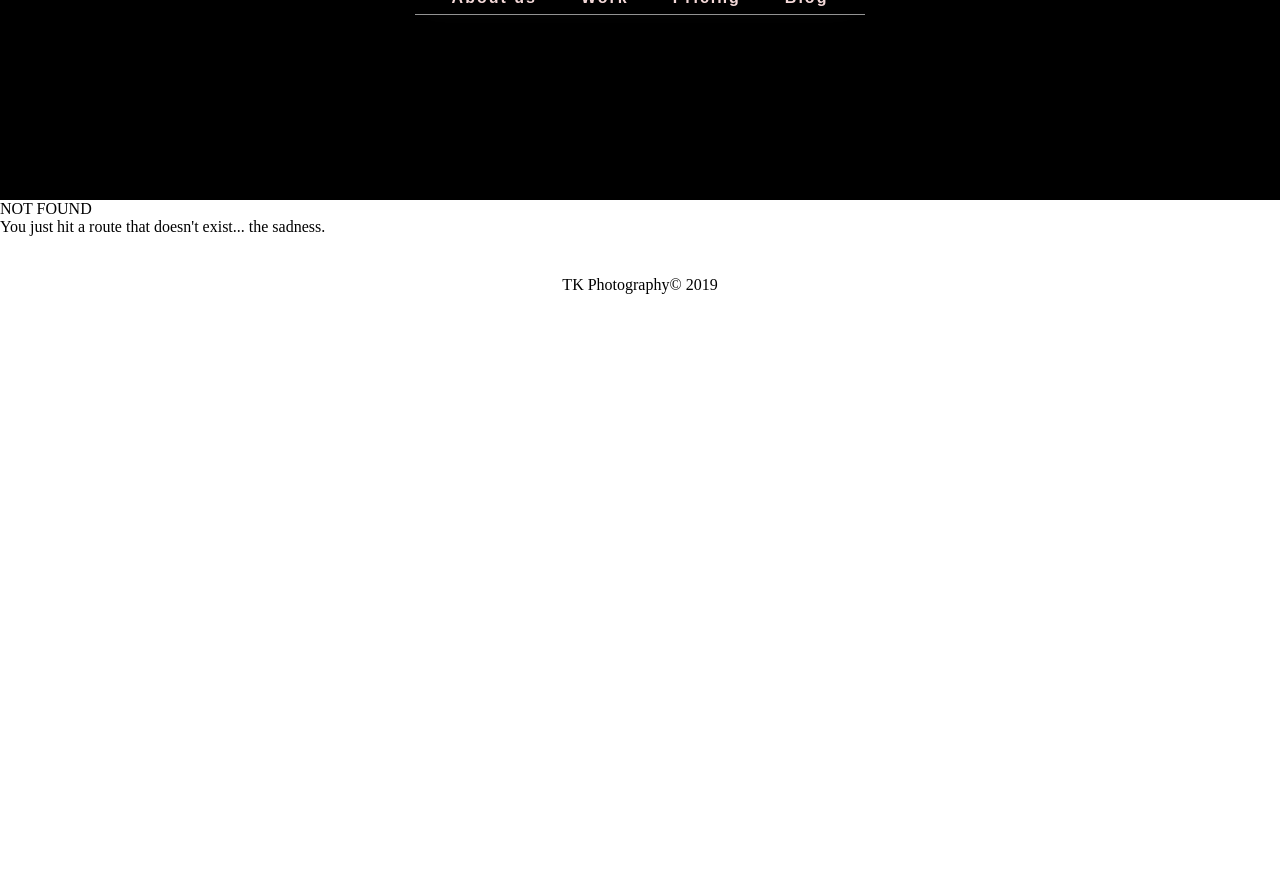
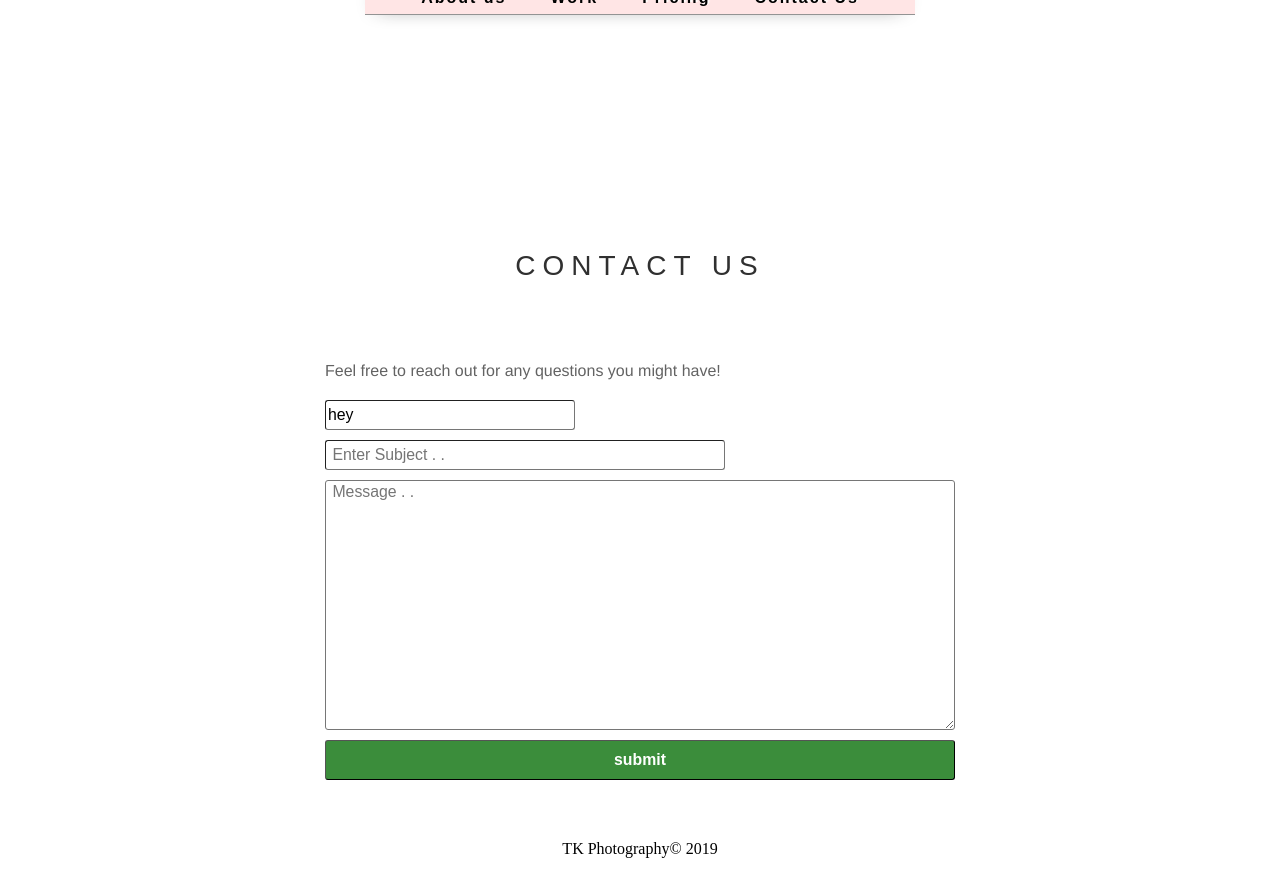
Before and after one commit to tito300/tdpicture, a Gatsby site: page /contact-us in a window 1280 px wide. Before the commit this address had no page. Before the commit the page ends 800 px from the top, so only its background shows below. Built offline with nearby package versions, Linux system fonts and the light colour scheme; Gatsby itself is replaced by a stand-in of ours.

Commit message:
adds contactus page

```diff
--- a/src/components/header.js
+++ b/src/components/header.js
@@ -145,7 +145,7 @@ class Header extends Component {
                   <Link to="/pricing" style={themeColor === 'white' ? {color: 'black', textShadow: '2px -1px 1px white'} : {}}>Pricing</Link>
                 </li>
                 <li className="nav-li">
-                  <Link to="#" style={themeColor === 'white' ? {color: 'black', textShadow: 'none'} : {}}>Blog</Link>
+                  <Link to="/contact-us" style={themeColor === 'white' ? {color: 'black', textShadow: 'none', textShadow: '2px -1px 1px white'} : {}}>Contact Us</Link>
                 </li>
               </ul>
             </nav>
--- /dev/null
+++ b/src/pages/contact-us.js
@@ -0,0 +1,55 @@
+import React, { Component } from 'react';
+import Layout from '../components/layout.js'
+
+import '../styles/component/contactus__page.scss'
+
+export default class Contactus extends Component {
+    state = {
+        email: 'hey',
+        password: '',
+        body: ''
+    }
+
+    handleFormChande = (e) => {
+        if(e.target.name === 'email') {
+            this.setState({
+                email: e.target.value
+            })
+        } else if (e.target.name === 'subject') {
+            this.setState({
+                subject: e.target.value
+            })
+        } else if (e.target.name === 'body') {
+            this.setState({
+                body: e.target.value
+            })
+        }
+    }
+
+    handleSubmit = () => {
+        // TODO: implement serverside handling
+    }
+
+    render() {
+        let { email, subject, body } = this.state;
+        return (
+            <Layout themeColor='white'>
+                <div id="contact-us__wrapper" className="page-wrapper">
+                    <div className="page-title">
+                        <h1 className='title'>CONTACT US</h1>
+                    </div>
+                    <div className="contactus__container">
+                        <p className="text">Feel free to reach out for any questions you might have!</p>
+                        <form action="mailto:tarek.demachkie@gmail.com" method="post" className="contactus__form" onSubmit={this.handleSubmit}>
+                            <input type="email" name="email" value={email} onChange={this.handleFormChande} placeholder=" Enter email . ." className="form-input email"/>
+                            <input type="text" name="subject" value={subject} placeholder=" Enter Subject . ." className="form-input subject"/>
+                            <textarea type="text" name="body" value={body} placeholder=" Message . ." className="form-input body"/>
+                            <input type="submit" className="form-input submit" value="submit"/>
+                        </form>
+                    </div>
+                </div>
+
+            </Layout>
+        )
+    }
+}
--- a/src/pages/pricing.js
+++ b/src/pages/pricing.js
@@ -6,7 +6,7 @@ import '../styles/component/pricing__page.scss'
 
 export default ({ data }) => (
     <Layout themeColor='white'>
-        <div id='pricing-wrapper'>
+        <div id='pricing-wrapper' className="page-wrapper">
             <div className="page-title">
                 <h2 className="title">PRICING</h2>
             </div>
--- /dev/null
+++ b/src/styles/component/contactus__page.scss
@@ -0,0 +1,46 @@
+#contact-us__wrapper {
+
+    .contactus__container {
+        width: 70%;
+        margin: 0 auto;
+    }
+
+    .text {
+        color: rgb(99, 99, 99);
+        font-family: Helvetica, sans-serif;
+        margin-bottom: 20px;
+    }
+
+    .contactus__form {
+        display: flex;
+        flex-direction: column;
+        margin: 0 auto 20px;
+    }
+
+    .form-input {
+        height: 30px;
+        margin-bottom: 10px;
+        border-radius: 3px;
+        border-width: 1px;
+
+        &.email {
+            width: 250px;
+        }
+
+        &.subject {
+            width: 400px;
+        }
+        &.body {
+            width: 100%;
+            min-height: 250px;
+            height: fit-content;
+        }
+        &.submit {
+            height: 40px;
+            background-color: rgb(59, 141, 59);
+            color: white;
+            cursor: pointer;
+            font-weight: 600;
+        }
+    }
+}
--- a/src/styles/component/header.scss
+++ b/src/styles/component/header.scss
@@ -23,7 +23,7 @@
   }
 
   .nav-wrapper {
-    width: 450px;
+    width: 550px;
     margin: 0 auto;
     background-color: #000000e1;
     height: 35px;
--- a/src/styles/layout/layout.scss
+++ b/src/styles/layout/layout.scss
@@ -3,3 +3,22 @@
     height: fit-content;
     // background-color: rgb(218, 218, 218);
 }
+
+.page-wrapper {
+    width: 900px;
+    margin: 0 auto;
+    height: fit-content;
+    min-height: 75vh;
+
+    .page-title {
+        width: 100%;
+        text-align: center;
+        padding: 50px 0 80px;
+    }
+    .title {
+        font-family: Arial, Helvetica, sans-serif;
+        font-size: 28px;
+        color: rgb(48, 48, 48);
+        letter-spacing: 7px;
+    }
+}
```
Also changed, not shown: src/styles/component/pricing__page.scss (+0 -15 lines).
